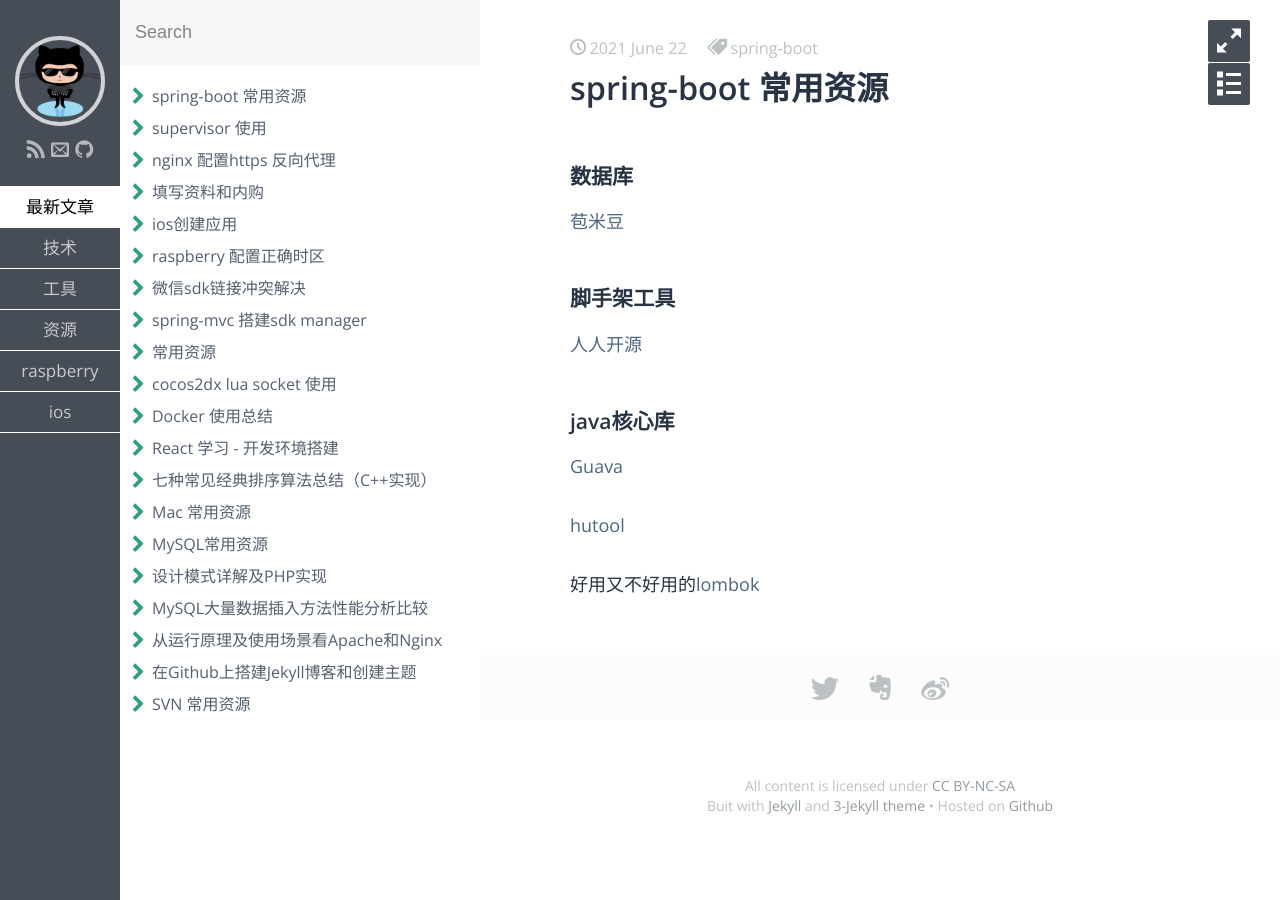
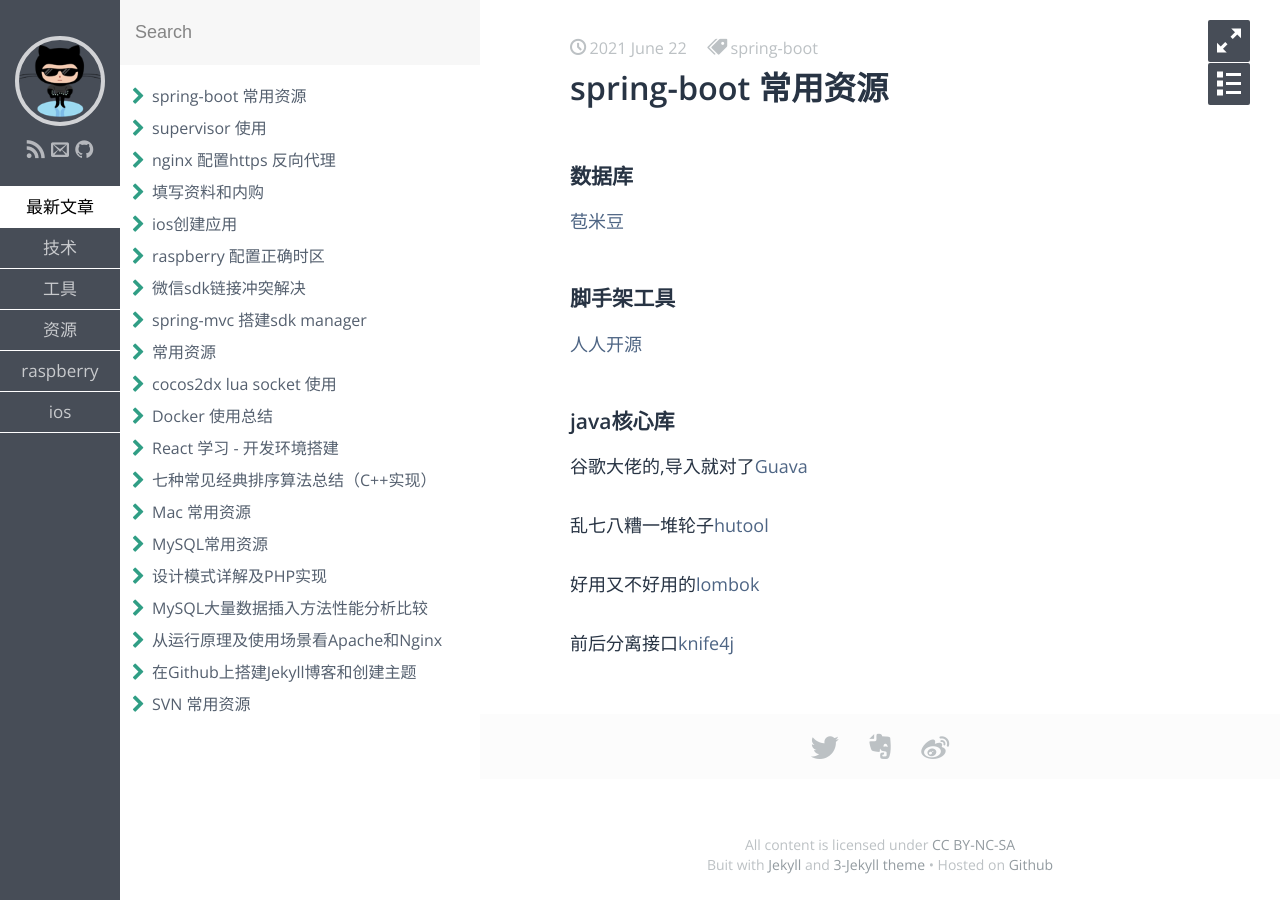
Before and after one commit to zhjzjnb/zhjzjnb.github.io, a Jekyll site: the page built from _posts/resource/2021-06-22-spring-boot.md, in a window 1280 px wide. Built offline with Jekyll 4.4.1, drawn with Linux system fonts in a browser that asks for light colours; some web fonts are replaced.

Commit message:
Update 2021-06-22-spring-boot.md

```diff
--- a/_posts/resource/2021-06-22-spring-boot.md
+++ b/_posts/resource/2021-06-22-spring-boot.md
@@ -14,8 +14,10 @@ keywords: spring-boot
 [人人开源](https://www.renren.io/)
 
 ### java核心库
-[Guava](https://github.com/google/guava/)
+谷歌大佬的,导入就对了[Guava](https://github.com/google/guava/)
 
-[hutool](https://hutool.cn/)
+乱七八糟一堆轮子[hutool](https://hutool.cn/)
 
 好用又不好用的[lombok](https://projectlombok.org/)
+
+前后分离接口[knife4j](https://doc.xiaominfo.com/)
```
